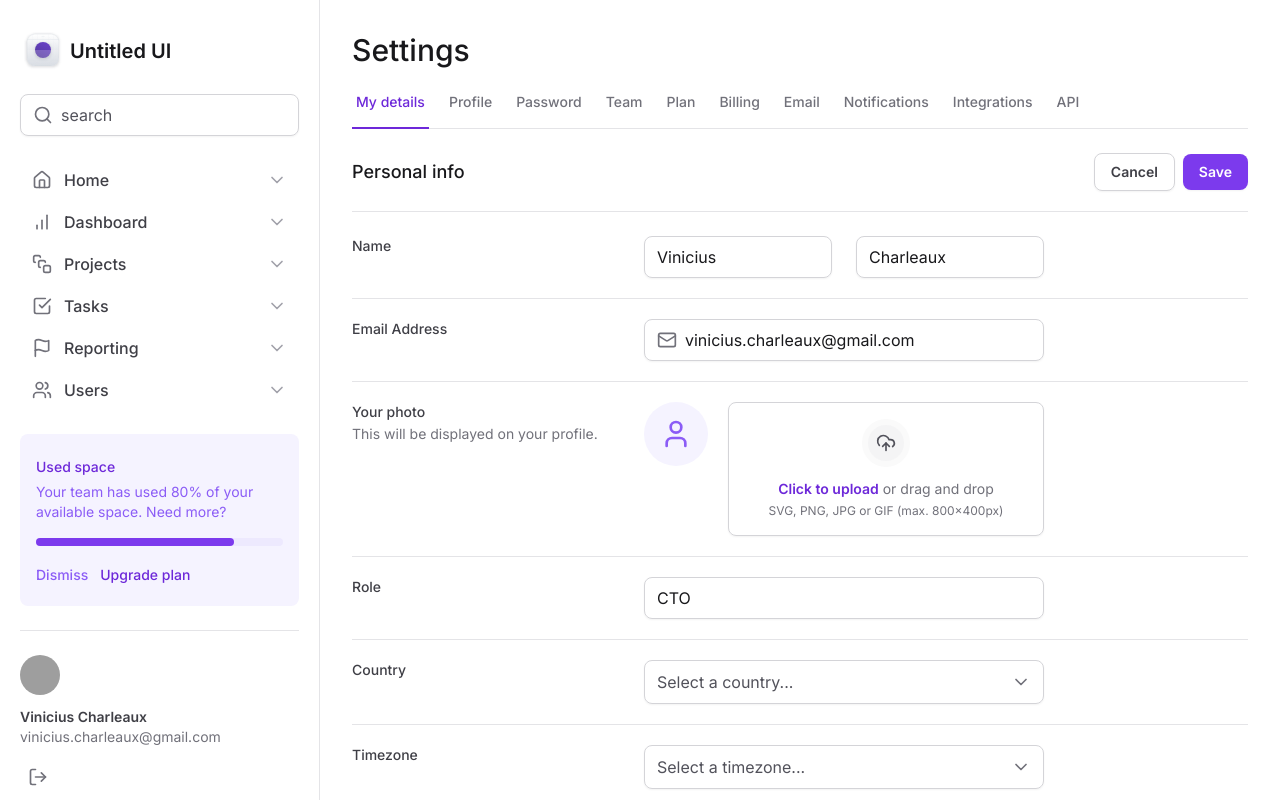
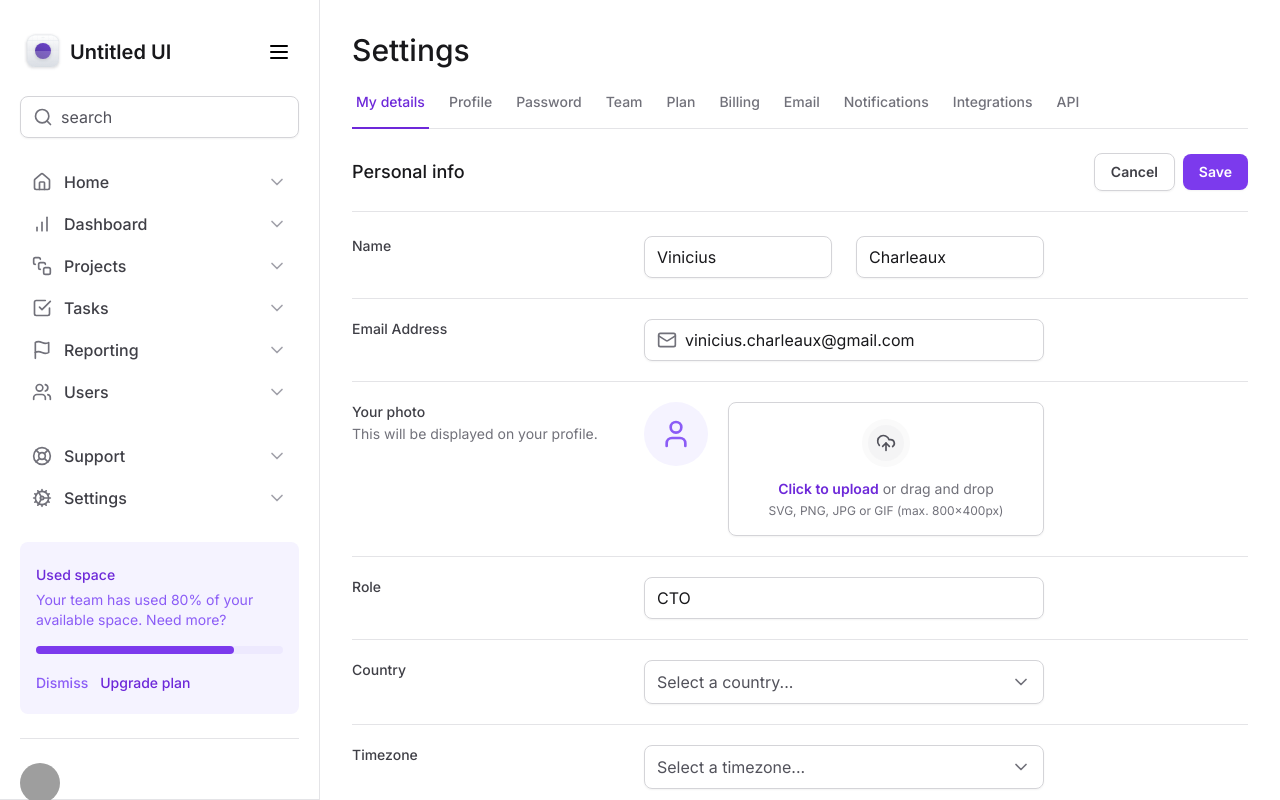
Before and after one commit to ViniciusCharleaux/rocketseat-tailwind-master, a Next.js app: page / in a window 1280 px wide. Shown: the top 800 px of the page. Built offline with nearby package versions, Linux system fonts and the light colour scheme; grey boxes are pictures that could not be loaded.

Commit message:
inciiando responsividade

```diff
--- a/package.json
+++ b/package.json
@@ -10,6 +10,7 @@
   },
   "dependencies": {
     "@formkit/auto-animate": "^0.8.2",
+    "@radix-ui/react-collapsible": "^1.0.3",
     "@radix-ui/react-select": "^2.0.0",
     "@radix-ui/react-tabs": "^1.0.4",
     "framer-motion": "^11.1.3",
--- a/src/app/components/Sidebar/index.tsx
+++ b/src/app/components/Sidebar/index.tsx
@@ -1,16 +1,45 @@
-import { NextPage } from "next";
-import { Logo } from "./logo";
-import { MainNavigation } from "./MainNavigation";
-import { UsedSpaceWidget } from "./UsedSpaceWidget";
-import { Profile } from "./Profile";
-import { InputControl, InputPrefix, InputRoot } from "../Input";
-import { Search } from "lucide-react";
+'use client'
 
 
-export const Sidebar:NextPage = () => {
+import {
+  Search,
+  BarChart,
+  CheckSquare,
+  Flag,
+  Home,
+  SquareStack,
+  Users,
+  LifeBuoy,
+  Cog,
+  Menu,
+} from 'lucide-react'
+
+import { UsedSpaceWidget } from './UsedSpaceWidget'
+import { Profile } from './Profile'
+import * as Collapsible from '@radix-ui/react-collapsible'
+
+import { Button } from '../Button'
+import { MainNavigation } from './MainNavigation'
+import { NavItem } from './MainNavigation/NavItem'
+import { InputControl, InputPrefix, InputRoot } from '../Input'
+import { Logo } from './logo'
+
+export function Sidebar() {
   return (
-        <aside className="border-b border-zinc-200 bottom-0 space-y-6 fixed left-0 top-0 right-0 z-20 p-4 bg-white lg:right-auto lg:w-80 lg:border-r lg:px-5 lg:py-8 lg:relative">
+    <Collapsible.Root className="fixed left-0 right-0 top-0 z-20 flex flex-col gap-6 border-b border-zinc-200 bg-white p-4 data-[state=open]:bottom-0 lg:right-auto  lg:w-80 lg:border-r lg:px-5 lg:py-8 lg:data-[state=closed]:bottom-0">
+      <div className="flex items-center justify-between">
         <Logo />
+        <Collapsible.Trigger asChild className="lg:hidden">
+          <Button variant="ghost">
+            <Menu className="h-6 w-6" />
+          </Button>
+        </Collapsible.Trigger>
+      </div>
+
+      <Collapsible.Content
+        forceMount
+        className="flex flex-col gap-6 data-[state=closed]:hidden lg:data-[state=closed]:flex"
+      >
          <InputRoot>
             <InputPrefix>
                 <Search className="h-5 w-5 text-zinc-500"/>
@@ -19,9 +48,20 @@
         </InputRoot>
 
         <MainNavigation/>
-            <UsedSpaceWidget/>
+
+        <div className="mt-auto flex flex-col gap-6">
+          <nav className="space-y-0.5">
+            <NavItem title="Support" icon={LifeBuoy} />
+            <NavItem title="Settings" icon={Cog} />
+          </nav>
+
+          <UsedSpaceWidget />
+
           <div className="h-px bg-zinc-200" />
+
           <Profile />
-        </aside>
+        </div>
+      </Collapsible.Content>
+    </Collapsible.Root>
   )
 }
--- a/src/app/layout.tsx
+++ b/src/app/layout.tsx
@@ -1,30 +1,31 @@
-import type { Metadata } from "next";
-import { Inter } from "next/font/google";
-import "./globals.css";
-import { Sidebar } from "./components/Sidebar";
 
-const inter = Inter({ subsets: ["latin"] });
+import './globals.css'
+import type { Metadata } from 'next'
+import { Inter } from 'next/font/google'
+import { Sidebar } from './components/Sidebar'
+
+const inter = Inter({ subsets: ['latin'] })
 
 export const metadata: Metadata = {
-  title: "Create Next App",
-  description: "Generated by create next app",
-};
+  title: 'Create Next App',
+  description: 'Generated by create next app',
+}
 
 export default function RootLayout({
   children,
-}: Readonly<{
-  children: React.ReactNode;
-}>) {
+}: {
+  children: React.ReactNode
+}) {
   return (
     <html lang="en" className="antialiased">
       <body className={inter.className}>
-        <div className="min-h-screen grid grid-cols-app ">
-         <Sidebar/>
-          <main className="px-8 pb-12 pt-8">
+        <div className="grid min-h-screen grid-cols-app">
+          <Sidebar />
+          <main className="px-4 pb-12 pt-24 lg:col-start-2 lg:px-8 lg:pt-8">
             {children}
           </main>
         </div>
       </body>
     </html>
-  );
+  )
 }
```
Also changed, not shown: 1 other file (tests, documents, lock files or other folders). Lines whose indentation alone changed are shown as unchanged.
